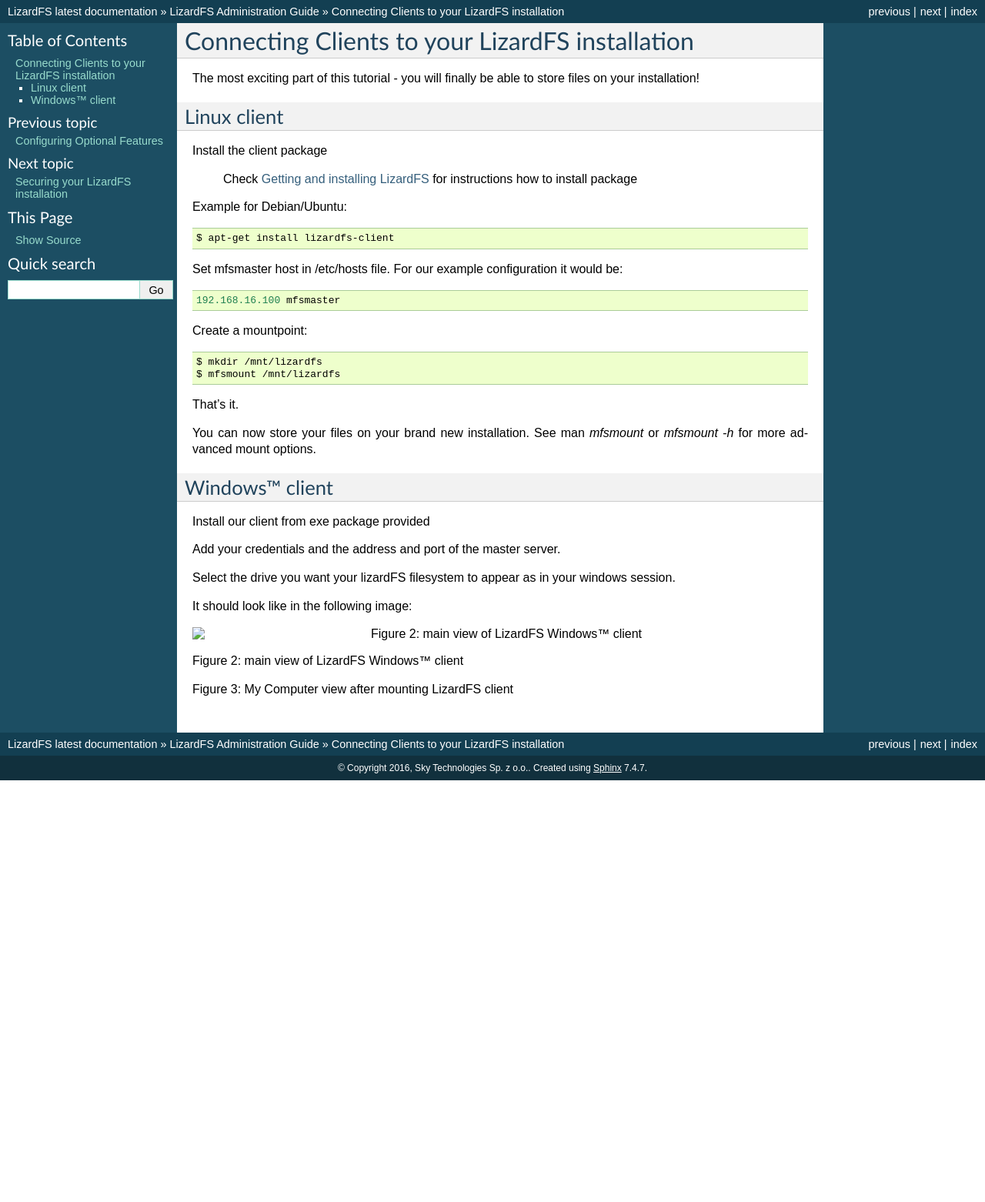
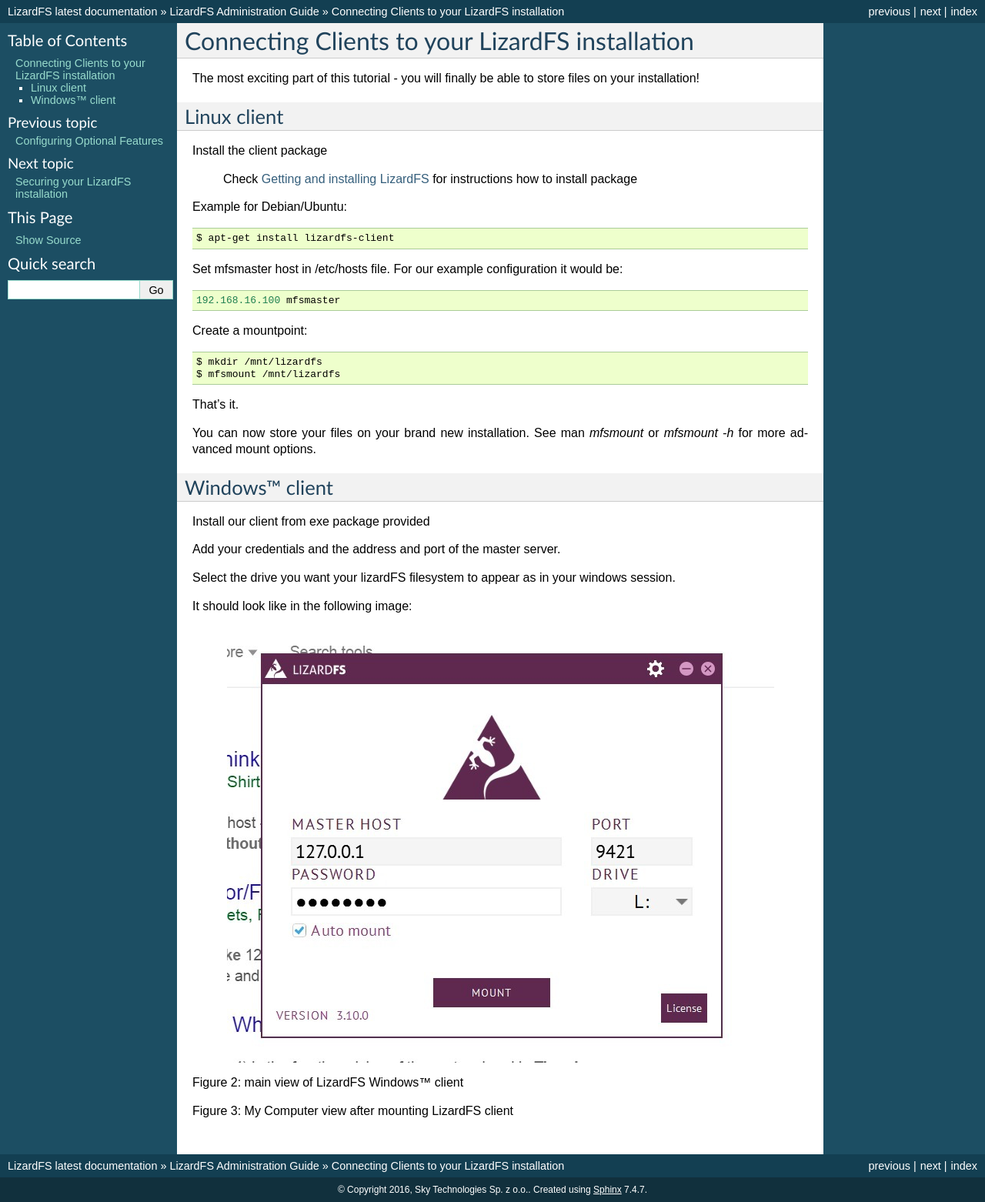
Before and after one commit to lizardfs/documentation, a Sphinx documentation site: the page built from source/adminguide/connectclient.rst, in a window 1280 px wide. Shown: the whole page at 77% size. Built offline with Sphinx 7.4.7, drawn with Linux system fonts in a browser that asks for light colours; pages that are not in the unit, such as notebooks, are missing from menus; before the commit the page ends 1014 px from its top, so only the background shows below that.

Commit message:
doc: more image experiments.

```diff
--- a/source/adminguide/basic_configuration.rst
+++ b/source/adminguide/basic_configuration.rst
@@ -31,7 +31,7 @@
 
 LizardFS runs on many UNIX and UNIX like operating systems. We will be
 concentrating here on Debian and RH like systems to keep things simple. For
-other OSes, please consult the :ref:`cookbook`.
+other OSes, please consult the :ref:´cookbook´.
 
 The /etc/hosts file
 -------------------
--- a/source/adminguide/connectclient.rst
+++ b/source/adminguide/connectclient.rst
@@ -47,7 +47,7 @@
 It should look like in the following image:
 
 
-.. image:: /images/LizardWindowsClient.png
+.. image:: ../images/lizardwinclient.png
    :align: center
    :alt: Figure 2: main view of LizardFS Windows™ client
 
```
Also changed, not shown: source/images/lizardwinclient.png (renamed from source/adminguide/images/LizardWindowsClient.png).
